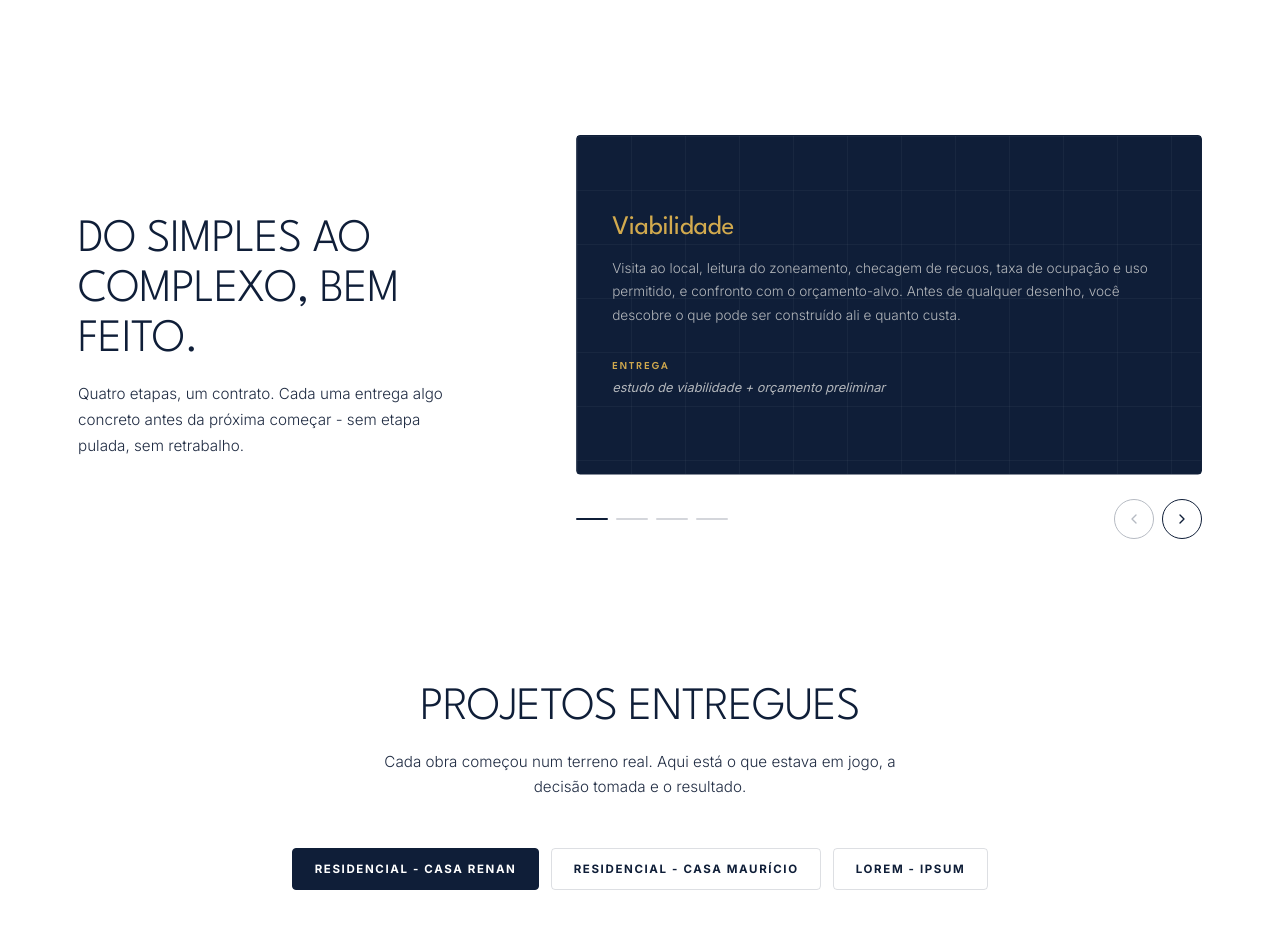
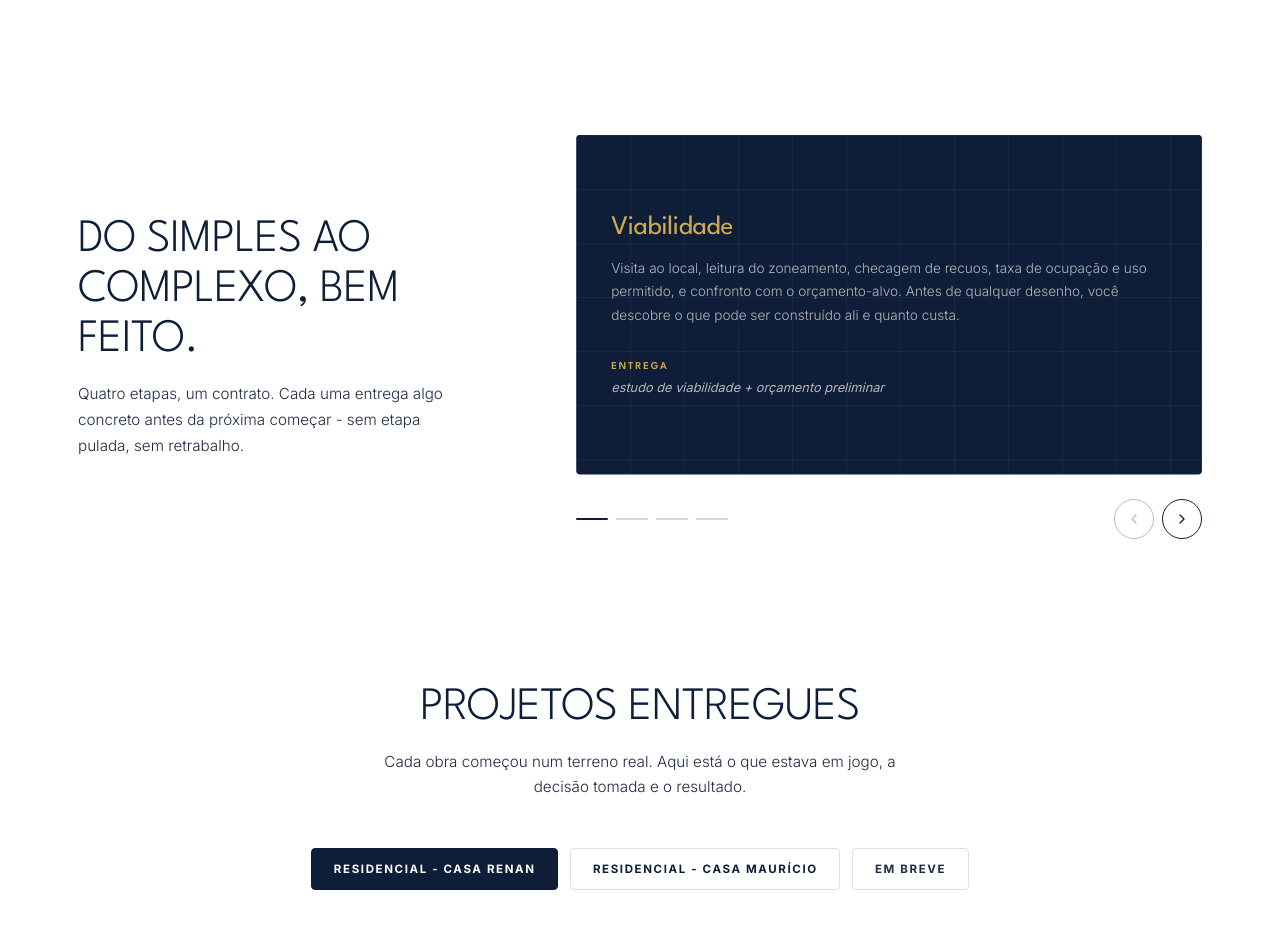
Before and after one commit to Eduarda-Nere/projeto-01, a React (Vite) app: page / in a window 1280 px wide. Shown: the part 2460-3387 px from the top of the page. Built offline with nearby package versions, Linux system fonts and the light colour scheme.

Commit message:
ajustes de design

```diff
--- a/src/components/Processo/Processo.styles.ts
+++ b/src/components/Processo/Processo.styles.ts
@@ -54,17 +54,18 @@ export const CardViewport = styled.div`
     border-radius: 4px;
     clip-path: inset(0 round 4px);
     isolation: isolate;
+    background: ${({ theme }) => theme.colors.navy};
+    transform: translateZ(0);
 `;
 
 export const CardTrack = styled(motion.div)`
     display: flex;
     align-items: stretch;
     will-change: transform;
+    backface-visibility: hidden;
 `;
 
-export const Card = styled.article<{
-    $bg: 'dark' | 'light';
-}>`
+export const Card = styled.article`
     position: relative;
     flex: 0 0 100%;
     width: 100%;
@@ -74,13 +75,16 @@ export const Card = styled.article<{
     justify-content: center;
     gap: clamp(1.5rem, 2.5vw, 2rem);
     padding: clamp(1.5rem, 2.75vw, 2.25rem) clamp(1.35rem, 2.75vw, 2.25rem);
-    border: 1px solid ${({ theme }) => theme.colors.lineOnCream};
-    border-radius: 4px;
+    border: none;
+    border-right: 1px solid rgba(255, 255, 255, 0.06);
+    border-radius: 0;
     overflow: hidden;
-    background: ${({ $bg, theme }) =>
-        $bg === 'dark' ? theme.colors.navy : theme.colors.paper};
-    color: ${({ $bg, theme }) =>
-        $bg === 'dark' ? theme.colors.paper : theme.colors.navy};
+    background: ${({ theme }) => theme.colors.navy};
+    color: ${({ theme }) => theme.colors.paper};
+
+    &:last-child {
+        border-right: none;
+    }
 
     @media (max-width: 480px) {
         padding: 1.5rem 1.25rem;
@@ -88,21 +92,19 @@ export const Card = styled.article<{
     }
 `;
 
-export const GridBackground = styled.div<{ $isDark: boolean }>`
+export const GridBackground = styled.div`
     position: absolute;
     inset: 0;
     pointer-events: none;
     background-image:
         linear-gradient(
             to right,
-            ${({ $isDark }) =>
-                $isDark ? 'rgba(255,255,255,0.04)' : 'rgba(0,0,0,0.04)'} 1px,
+            rgba(255, 255, 255, 0.04) 1px,
             transparent 1px
         ),
         linear-gradient(
             to bottom,
-            ${({ $isDark }) =>
-                $isDark ? 'rgba(255,255,255,0.04)' : 'rgba(0,0,0,0.04)'} 1px,
+            rgba(255, 255, 255, 0.04) 1px,
             transparent 1px
         );
     background-size: 54px 54px;
@@ -118,14 +120,13 @@ export const CardContent = styled.div`
     align-items: flex-start;
 `;
 
-export const CardTitle = styled.h3<{ $isDark: boolean }>`
+export const CardTitle = styled.h3`
     font-family: ${({ theme }) => theme.fonts.display};
     font-size: clamp(1.3rem, 2.1vw, 1.75rem);
     line-height: 1.15;
     font-weight: 400;
     letter-spacing: -0.01em;
-    color: ${({ $isDark, theme }) =>
-        $isDark ? theme.colors.gold : theme.colors.navyDeep};
+    color: ${({ theme }) => theme.colors.gold};
     margin: 0;
 
     @media (max-width: 480px) {
@@ -133,12 +134,11 @@ export const CardTitle = styled.h3<{ $isDark: boolean }>`
     }
 `;
 
-export const CardText = styled(SectionDescription)<{ $isDark: boolean }>`
+export const CardText = styled(SectionDescription)`
     max-width: none;
     text-align: left;
     hyphens: manual;
-    color: ${({ $isDark }) =>
-        $isDark ? 'rgba(250, 248, 244, 0.7)' : 'rgba(22, 34, 58, 0.7)'};
+    color: rgba(250, 248, 244, 0.7);
 `;
 
 export const CardDelivery = styled.div`
@@ -151,22 +151,20 @@ export const CardDelivery = styled.div`
     align-items: flex-start;
 `;
 
-export const CardDeliveryLabel = styled.span<{ $isDark: boolean }>`
+export const CardDeliveryLabel = styled.span`
     font-family: ${({ theme }) => theme.fonts.display};
     font-size: 0.66rem;
     font-weight: 600;
     letter-spacing: 0.18em;
     text-transform: uppercase;
-    color: ${({ $isDark, theme }) =>
-        $isDark ? theme.colors.gold : theme.colors.navy};
+    color: ${({ theme }) => theme.colors.gold};
 `;
 
-export const CardDeliveryText = styled.span<{ $isDark: boolean }>`
+export const CardDeliveryText = styled.span`
     font-size: 0.8rem;
     line-height: 1.5;
     font-style: italic;
-    color: ${({ $isDark }) =>
-        $isDark ? 'rgba(250, 248, 244, 0.7)' : 'rgba(22, 34, 58, 0.7)'};
+    color: rgba(250, 248, 244, 0.7);
 `;
 
 export const CardFooter = styled.div`
--- a/src/components/Processo/Processo.tsx
+++ b/src/components/Processo/Processo.tsx
@@ -52,23 +52,19 @@ const STEPS: Step[] = [
     },
 ];
 
-function ProcessoCard({ data, isDark }: { data: Step; isDark: boolean }) {
+function ProcessoCard({ data }: { data: Step }) {
     return (
-        <Card $bg={isDark ? 'dark' : 'light'}>
-            <GridBackground $isDark={isDark} />
+        <Card>
+            <GridBackground />
 
             <CardContent>
-                <CardTitle $isDark={isDark}>{data.title}</CardTitle>
-                <CardText $isDark={isDark}>{data.text}</CardText>
+                <CardTitle>{data.title}</CardTitle>
+                <CardText>{data.text}</CardText>
             </CardContent>
 
             <CardDelivery>
-                <CardDeliveryLabel $isDark={isDark}>
-                    Entrega
-                </CardDeliveryLabel>
-                <CardDeliveryText $isDark={isDark}>
-                    {data.delivery}
-                </CardDeliveryText>
+                <CardDeliveryLabel>Entrega</CardDeliveryLabel>
+                <CardDeliveryText>{data.delivery}</CardDeliveryText>
             </CardDelivery>
         </Card>
     );
@@ -104,12 +100,8 @@ function Processo() {
                                 ease: [0.23, 1, 0.32, 1],
                             }}
                         >
-                            {STEPS.map((item, index) => (
-                                <ProcessoCard
-                                    key={item.title}
-                                    data={item}
-                                    isDark={index % 2 === 0}
-                                />
+                            {STEPS.map((item) => (
+                                <ProcessoCard key={item.title} data={item} />
                             ))}
                         </CardTrack>
                     </CardViewport>
--- a/src/components/Projects/Projects.styles.ts
+++ b/src/components/Projects/Projects.styles.ts
@@ -31,31 +31,49 @@ export const ProjectsTabs = styled(motion.div)`
     }
 `;
 
-export const ProjectsTab = styled(motion.button)<{ $active: boolean }>`
+export const ProjectsTab = styled(motion.button)<{
+    $active: boolean;
+    $disabled?: boolean;
+}>`
     position: relative;
     display: inline-flex;
     align-items: center;
     justify-content: center;
     padding: 0.65rem 1.35rem;
     border: 1px solid
-        ${({ $active, theme }) =>
-            $active ? theme.colors.navy : theme.colors.lineOnCream};
+        ${({ $active, $disabled, theme }) =>
+            $disabled
+                ? theme.colors.lineOnCream
+                : $active
+                  ? theme.colors.navy
+                  : theme.colors.lineOnCream};
     border-radius: 4px;
-    background: ${({ $active, theme }) =>
-        $active ? theme.colors.navy : 'transparent'};
-    color: ${({ $active, theme }) =>
-        $active ? theme.colors.paper : theme.colors.navy};
-    cursor: pointer;
+    background: ${({ $active, $disabled, theme }) =>
+        $disabled
+            ? 'transparent'
+            : $active
+              ? theme.colors.navy
+              : 'transparent'};
+    color: ${({ $active, $disabled, theme }) =>
+        $disabled
+            ? theme.colors.ink70
+            : $active
+              ? theme.colors.paper
+              : theme.colors.navy};
+    cursor: ${({ $disabled }) => ($disabled ? 'not-allowed' : 'pointer')};
     font: inherit;
     white-space: nowrap;
     text-align: center;
+    opacity: ${({ $disabled }) => ($disabled ? 0.45 : 1)};
     transition:
         background 0.4s ${({ theme }) => theme.easeOut},
         border-color 0.4s ${({ theme }) => theme.easeOut},
-        color 0.4s ${({ theme }) => theme.easeOut};
+        color 0.4s ${({ theme }) => theme.easeOut},
+        opacity 0.4s ${({ theme }) => theme.easeOut};
 
     &:hover {
-        border-color: ${({ theme }) => theme.colors.navy};
+        border-color: ${({ $disabled, theme }) =>
+            $disabled ? theme.colors.lineOnCream : theme.colors.navy};
     }
 
     &:focus-visible {
@@ -64,13 +82,20 @@ export const ProjectsTab = styled(motion.button)<{ $active: boolean }>`
     }
 `;
 
-export const ProjectsTabKicker = styled.span<{ $active: boolean }>`
+export const ProjectsTabKicker = styled.span<{
+    $active: boolean;
+    $disabled?: boolean;
+}>`
     font-size: 0.72rem;
     font-weight: 700;
     letter-spacing: 0.14em;
     text-transform: uppercase;
-    color: ${({ $active, theme }) =>
-        $active ? theme.colors.paper : theme.colors.navy};
+    color: ${({ $active, $disabled, theme }) =>
+        $disabled
+            ? theme.colors.ink70
+            : $active
+              ? theme.colors.paper
+              : theme.colors.navy};
     transition: color 0.4s ${({ theme }) => theme.easeOut};
 `;
 
@@ -161,7 +186,10 @@ export const ProjectsDropdownMenu = styled(motion.ul)`
     overflow-y: auto;
 `;
 
-export const ProjectsDropdownOption = styled.li<{ $active: boolean }>`
+export const ProjectsDropdownOption = styled.li<{
+    $active: boolean;
+    $disabled?: boolean;
+}>`
     display: flex;
     align-items: center;
     padding: 0.75rem 0.85rem;
@@ -171,18 +199,31 @@ export const ProjectsDropdownOption = styled.li<{ $active: boolean }>`
     font-weight: 600;
     letter-spacing: 0.1em;
     text-transform: uppercase;
-    color: ${({ $active, theme }) =>
-        $active ? theme.colors.paper : theme.colors.navy};
-    background: ${({ $active, theme }) =>
-        $active ? theme.colors.navy : 'transparent'};
-    cursor: pointer;
+    color: ${({ $active, $disabled, theme }) =>
+        $disabled
+            ? theme.colors.ink70
+            : $active
+              ? theme.colors.paper
+              : theme.colors.navy};
+    background: ${({ $active, $disabled, theme }) =>
+        $disabled
+            ? 'transparent'
+            : $active
+              ? theme.colors.navy
+              : 'transparent'};
+    cursor: ${({ $disabled }) => ($disabled ? 'not-allowed' : 'pointer')};
+    opacity: ${({ $disabled }) => ($disabled ? 0.45 : 1)};
     transition:
         background 0.2s ${({ theme }) => theme.easeOut},
         color 0.2s ${({ theme }) => theme.easeOut};
 
     &:hover {
-        background: ${({ $active, theme }) =>
-            $active ? theme.colors.navy : theme.colors.navySoft06};
+        background: ${({ $active, $disabled, theme }) =>
+            $disabled
+                ? 'transparent'
+                : $active
+                  ? theme.colors.navy
+                  : theme.colors.navySoft06};
     }
 `;
 
--- a/src/components/Projects/Projects.tsx
+++ b/src/components/Projects/Projects.tsx
@@ -46,6 +46,7 @@ type Project = {
     subtitle: string;
     blocks: ProjectBlock[];
     stats: ProjectStat[];
+    disabled?: boolean;
 };
 
 const PROJECTS: Project[] = [
@@ -164,47 +165,13 @@ const PROJECTS: Project[] = [
         ],
     },
     {
-        id: 'lorem',
-        kicker: 'LOREM - IPSUM',
-        short: 'Lorem',
-        subtitle: 'Lorem ipsum dolor sit amet, consectetur adipiscing elit',
-        blocks: [
-            {
-                type: 'paragraph',
-                content: (
-                    <>
-                        Lorem ipsum dolor sit amet, consectetur adipiscing elit.
-                        Sed do eiusmod tempor incididunt ut labore et dolore
-                        magna aliqua.
-                    </>
-                ),
-            },
-            {
-                type: 'paragraph',
-                content: (
-                    <>
-                        Ut enim ad minim veniam, quis nostrud exercitation
-                        ullamco laboris nisi ut aliquip ex ea commodo consequat.
-                        Duis aute irure dolor in reprehenderit in voluptate velit
-                        esse cillum dolore eu fugiat nulla pariatur.
-                    </>
-                ),
-            },
-            {
-                type: 'paragraph',
-                content: (
-                    <>
-                        Excepteur sint occaecat cupidatat non proident, sunt in
-                        culpa qui officia deserunt mollit anim id est laborum.
-                    </>
-                ),
-            },
-        ],
-        stats: [
-            { value: '0', label: 'LOREM' },
-            { value: '0', label: 'IPSUM' },
-            { value: '0', label: 'DOLOR' },
-        ],
+        id: 'em-breve',
+        kicker: 'EM BREVE',
+        short: 'Em breve',
+        subtitle: '',
+        blocks: [],
+        stats: [],
+        disabled: true,
     },
 ];
 
@@ -286,6 +253,7 @@ function Projects() {
     const dropdownRef = useRef<HTMLDivElement>(null);
 
     const goTo = useCallback((next: number) => {
+        if (PROJECTS[next]?.disabled) return;
         setActive((prev) => {
             if (next === prev) return prev;
             setDirection(next > prev ? 1 : -1);
@@ -363,13 +331,26 @@ function Projects() {
                                 key={project.id}
                                 type="button"
                                 $active={isActive}
+                                $disabled={project.disabled}
+                                disabled={project.disabled}
                                 variants={tabItem}
                                 onClick={() => goTo(i)}
                                 aria-pressed={isActive}
-                                aria-label={project.kicker}
-                                whileTap={{ scale: 0.97 }}
+                                aria-label={
+                                    project.disabled
+                                        ? `${project.kicker} - em breve`
+                                        : project.kicker
+                                }
+                                whileTap={
+                                    project.disabled
+                                        ? undefined
+                                        : { scale: 0.97 }
+                                }
                             >
-                                <ProjectsTabKicker $active={isActive}>
+                                <ProjectsTabKicker
+                                    $active={isActive}
+                                    $disabled={project.disabled}
+                                >
                                     {project.kicker}
                                 </ProjectsTabKicker>
                             </ProjectsTab>
@@ -415,7 +396,9 @@ function Projects() {
                                             key={project.id}
                                             role="option"
                                             aria-selected={isActive}
+                                            aria-disabled={project.disabled}
                                             $active={isActive}
+                                            $disabled={project.disabled}
                                             onClick={() => goTo(i)}
                                         >
                                             {project.kicker}
```
